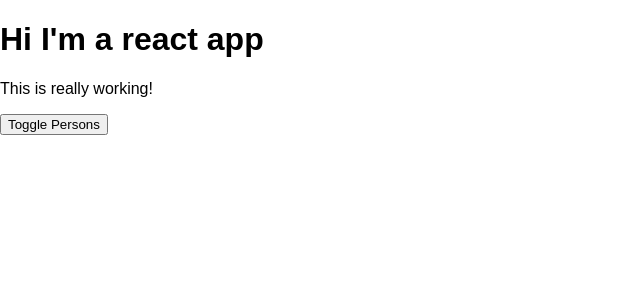
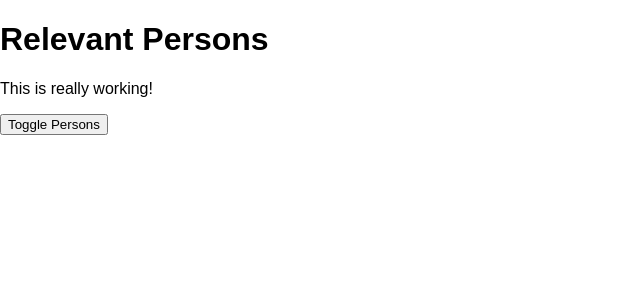
Before and after one commit to CiroDiMarzo/react-complete-guide, a React app: page / in a window 1280 px wide. Shown: the top 300 px of the page, without its empty margins (0-640 px from the left). Built offline with nearby package versions, Linux system fonts and the light colour scheme.

Commit message:
added the cockpit component

```diff
--- /dev/null
+++ b/src/components/Cockpit/Cockpit.css
@@ -0,0 +1,32 @@
+
+.red {
+    color: red;
+  }
+
+.bold {
+font-weight: bold;
+}
+
+.Cockpit button {
+border: 1px solid blue;
+padding: 16px;
+background-color: green;
+font: inherit;
+color: white;
+}
+
+.Cockpit button:hover {
+background-color: lightgreen;
+color: black;
+cursor: pointer;
+}
+
+.Cockpit button.Red {
+background-color: red;
+}
+
+.Cockpit button.Red:hover {
+background-color: salmon;
+color: black;
+cursor: pointer;
+}
--- a/src/components/Cockpit/Cockpit.js
+++ b/src/components/Cockpit/Cockpit.js
@@ -0,0 +1,34 @@
+import React from "react";
+import classes from './Cockpit.css'
+
+const cockpit = (props) => {
+
+    const assignedClasses = [];
+    let buttonClass = null;
+
+    if (props.showPersons) {
+        buttonClass = classes.Red;
+    }
+
+    if (props.persons.length <= 2) {
+      assignedClasses.push(classes.red);
+    }
+    if (props.persons.length <= 1) {
+      assignedClasses.push(classes.bold);
+    }
+
+    let className = assignedClasses.join(' ');
+
+    return (
+        <div className={classes.Cockpit}>
+            <h1>{props.appTitle}</h1>
+            <p className={className}>This is really working!</p>
+            <button
+                onClick={props.clicked}
+                className={buttonClass}>
+                Toggle Persons
+            </button>
+        </div>);
+};
+
+export default cockpit;
--- a/src/components/Persons/Persons.js
+++ b/src/components/Persons/Persons.js
@@ -0,0 +1,17 @@
+import React from 'react';
+import Person from "./Person/Person";
+
+const persons = (props) => (
+    props.persons.map((person, index) => {
+        return (
+          <Person
+            click={(index) => props.clicked(index)}
+            name={person.name}
+            age={person.age}
+            key={person.id}
+            changed={(event) => props.changed(event, person.id)} />
+        );
+      })
+)
+
+export default persons;
--- a/src/containers/App.css
+++ b/src/containers/App.css
@@ -1,35 +1,3 @@
 .App {
   text-align: center;
 }
-
-.red {
-  color: red;
-}
-
-.bold {
-  font-weight: bold;
-}
-
-.App button {
-  border: 1px solid blue;
-  padding: 16px;
-  background-color: green;
-  font: inherit;
-  color: white;
-}
-
-.App button:hover {
-  background-color: lightgreen;
-  color: black;
-  cursor: pointer;
-}
-
-.App button.Red {
-  background-color: red;
-}
-
-.App button.Red:hover {
-  background-color: salmon;
-  color: black;
-  cursor: pointer;
-}
--- a/src/containers/App.js
+++ b/src/containers/App.js
@@ -1,9 +1,13 @@
 import React, { Component } from 'react';
 import classes from './App.css';
-import Person from "../components/Persons/Person/Person";
+import Persons from "../components/Persons/Persons";
+import Cockpit from "../components/Cockpit/Cockpit";
 
 class App extends Component {
-  state = {
+
+  constructor(props) {
+    super(props);
+    this.state = {
       persons: [
         { id: 'rwe', name: 'Max', age: 28},
         { id: 'few', name: 'Manu', age: 29},
@@ -13,6 +17,9 @@ class App extends Component {
       showPersons: false
     };
 
+    // never reach out to a web server during the constructor execution
+  }
+
   nameChangedHandler = (event, id) => {
     const personIndex = this.state.persons.findIndex(
       p => p.id === id
@@ -21,11 +28,8 @@ class App extends Component {
     const person = {
       ...this.state.persons[personIndex]
     };
-
     //const person = Object.assign({}, this.state.persons[personIndex]);
-
     person.name = event.target.value;
-
     const persons = [...this.state.persons];
     persons[personIndex] = person;
 
@@ -52,47 +56,21 @@ class App extends Component {
 
   render() {
     let persons = null;
-    let buttonClass = null;
     if (this.state.showPersons) {
       persons = (
-        <div>
-          {
-            this.state.persons.map((person, index) => {
-              return (
-                <Person
-                  click={this.deletePersonHandler.bind(this, index)}
-                  name={person.name}
-                  age={person.age}
-                  key={person.id}
-                  changed={(event) => this.nameChangedHandler(event, person.id)}
-                />)
-            })
+        <Persons persons={this.state.persons}
+          clicked={this.deletePersonHandler}
+          changed={this.nameChangedHandler} />
+      );
     }
-        </div>
-      );
-      buttonClass = classes.Red;
-    }
-
-    const assignedClasses = [];
-
-    if (this.state.persons.length <= 2) {
-      assignedClasses.push(classes.red);
-    }
-    if (this.state.persons.length <= 1) {
-      assignedClasses.push(classes.bold);
-    }
-
-    let className = assignedClasses.join(' ');
 
     return (
       <div className={classes.App}>
-        <h1>Hi I'm a react app</h1>
-        <p className={className}>This is really working!</p>
-        <button
-          onClick={this.togglePersonsHandler}
-          className={buttonClass}>
-          Toggle Persons
-        </button>
+        <Cockpit
+          appTitle={this.props.title}
+          showPersons={this.state.showPersons}
+          persons={this.state.persons}
+          clicked={this.togglePersonsHandler} />
         { persons }
       </div>
     );
--- a/src/index.js
+++ b/src/index.js
@@ -4,7 +4,7 @@ import './index.css';
 import App from './containers/App';
 import * as serviceWorker from './serviceWorker';
 
-ReactDOM.render(<App />, document.getElementById('root'));
+ReactDOM.render(<App title="Relevant Persons" />, document.getElementById('root'));
 
 // If you want your app to work offline and load faster, you can change
 // unregister() to register() below. Note this comes with some pitfalls.
```
Lines whose indentation alone changed are shown as unchanged.
